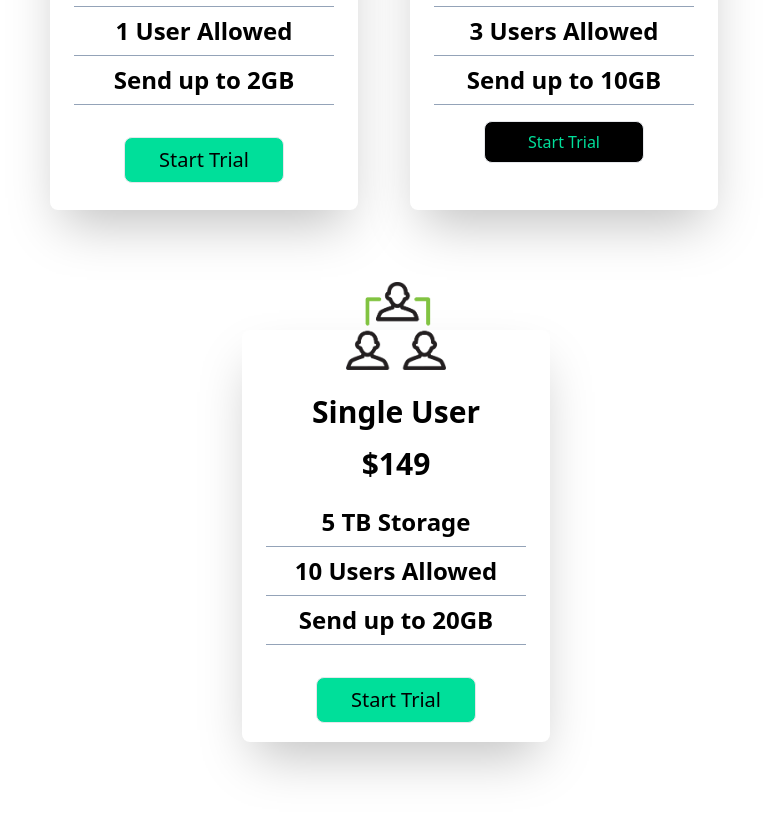
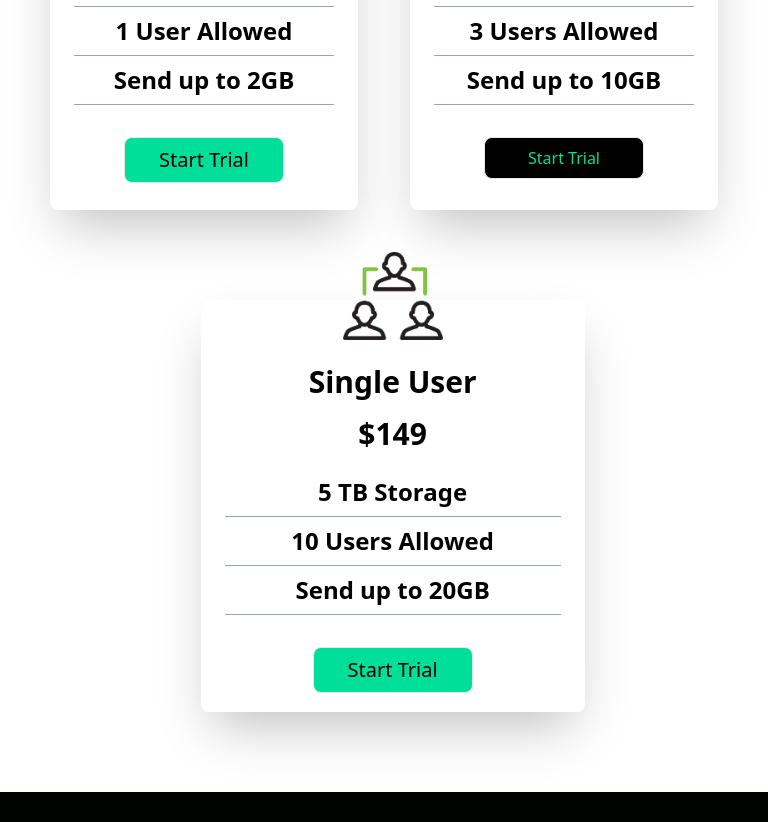
Before and after one commit to Moluno-xiii/Green-website, a React (Vite) app: page / in a window 768 px wide. Shown: the part 2000-2822 px from the top of the page. After the commit the page ends 2792 px from the top, so only its background shows below. Built offline with nearby package versions, Linux system fonts and the light colour scheme.

Commit message:
Fixed responsiveness with media queries.

```diff
--- a/src/components/Pricing.tsx
+++ b/src/components/Pricing.tsx
@@ -32,11 +32,11 @@ const Pricing: React.FC = () => {
             <li className="list-style"> 3 Users Allowed</li>
             <li className="list-style">Send up to 10GB</li>
           </ul>
-          <button className="text-[#00df9a] bg-black mt-4 py-2 max-sm:w-32 rounded-lg hover:border-black hover:text-[#00df9a] hover:bg-transparent duration-500 border sm:w-40">
+          <button className="text-[#00df9a] bg-black mt-4 py-2 max-sm:w-32 rounded-lg hover:border-black hover:text-[#00df9a] hover:bg-transparent duration-500 border sm:w-40 md:mt-8">
             Start Trial
           </button>
         </div>
-        <div className="card md:justify-self-center md:max-w-[100vw] lg:w-[50vw] md:left-[25vw] md:mt-10 md:w-[40vw]">
+        <div className="card divide-cards">
           <div className="card-img">
             <img src={tripleUserImg} alt="user icon" className="w-[100px]" />
           </div>
--- a/src/index.css
+++ b/src/index.css
@@ -38,4 +38,24 @@ header-lists {
 .btn-card{
   @apply text-black bg-[#00df9a] mt-4 py-2 max-sm:w-32 rounded-lg hover:border-[#00df9a] hover:text-black hover:bg-transparent duration-300 border sm:w-40 md:text-xl md:mt-8;
 }
+
+/* .divide-cards{
+  @apply md:justify-self-center md:max-w-[100vw] lg:w-[50vw] md:left-[23vw] md:mt-10 md:w-[50vw] xl:text-white
+} */
 /* ebebeb dee2e6 dee2e6*/
+
+/* @media only screen and (min-width: 768px) and (max-width: 1279px) {
+  .divide-cards {
+    @apply  @apply justify-self-center max-w-[100vw] w-[50vw] left-[23vw] mt-10  xl:text-white
+  }
+} */
+
+@media only screen and (min-width: 768px) and (max-width: 1279px) {
+  .divide-cards {
+    justify-self: center;
+    max-width: 100vw;
+    width: 50vw;
+    left: 23vw;
+    margin-top: 10px;
+  }
+}
```
